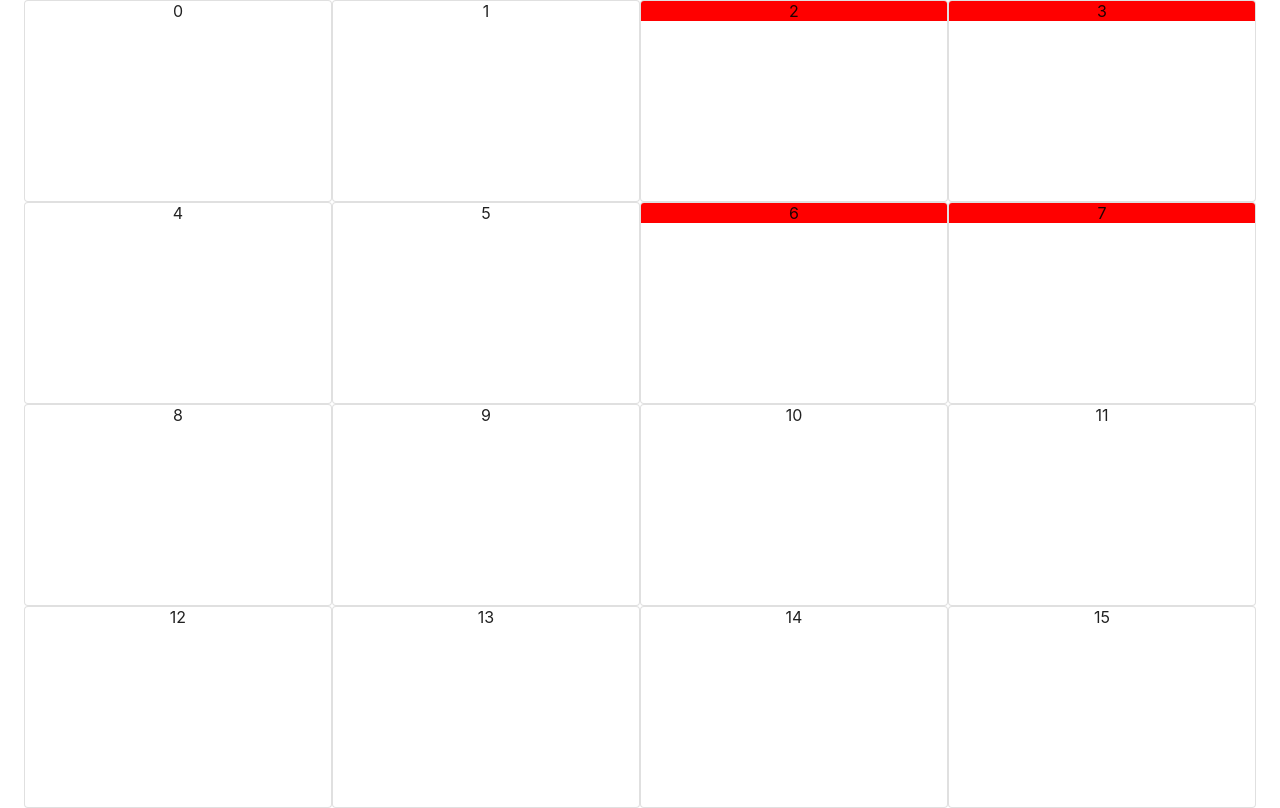
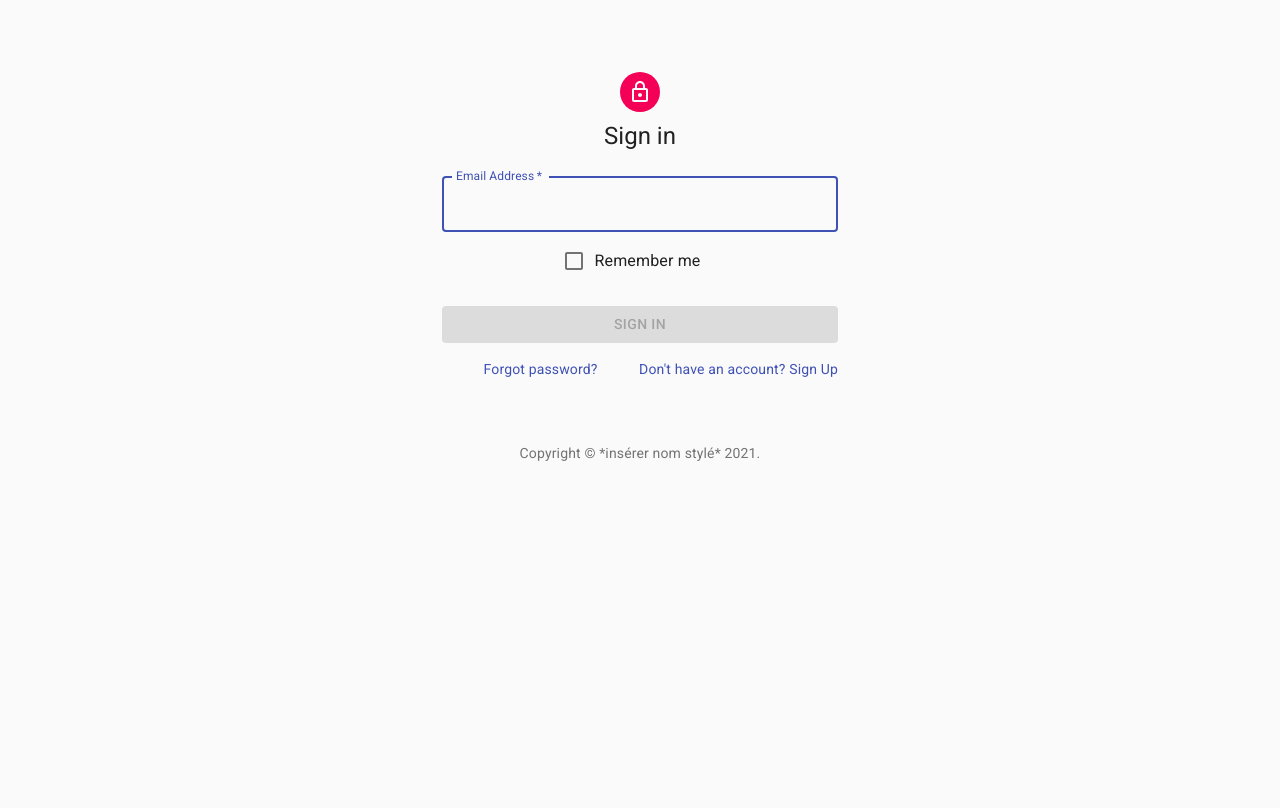
Before and after one commit to pchebel/hackathon3000, a React (Create React App) app in the folder frontend/hackathon3000/: page / in a window 1280 px wide. Built offline with nearby package versions, Linux system fonts and the light colour scheme.

Commit message:
id page
Pris sur les template de Material UI

```diff
--- a/frontend/hackathon3000/package.json
+++ b/frontend/hackathon3000/package.json
@@ -4,6 +4,7 @@
   "private": true,
   "dependencies": {
     "@material-ui/core": "^4.11.2",
+    "@material-ui/icons": "^4.11.2",
     "@testing-library/jest-dom": "^5.11.8",
     "@testing-library/react": "^11.2.2",
     "@testing-library/user-event": "^12.6.0",
@@ -20,7 +21,9 @@
     "prop-types": "^15.7.2",
     "react": "^17.0.1",
     "react-dom": "^17.0.1",
+    "react-redux": "^7.2.2",
     "react-scripts": "4.0.1",
+    "redux": "^4.0.5",
     "web-vitals": "^0.2.4"
   },
   "scripts": {
--- a/frontend/hackathon3000/src/App.jsx
+++ b/frontend/hackathon3000/src/App.jsx
@@ -1,14 +1,33 @@
-import React from 'react';
+import React, { useState } from 'react';
 import './App.css';
 import HomePage from './Components/HomePage/HomePage';
+import SignIn from './Components/SignIn/SignIn';
 import Board from './Components/Test/Board';
+import { useSelector } from "react-redux";
+import { useDispatch } from "react-redux";
 
 function App() {
+
+  const [user,setUser] = useState("");
+
+  const reduxState = useSelector(state => state);
+  // const dispatch = useDispatch();
+
+  const checkUser = () => {
+    const tempUser = sessionStorage("id")
+    setUser(tempUser)
+    console.log(user)
+  }
+
   return (
-    <div className="App">
-      <Board />
-    </div>
+
+        <div className="App">
+          { reduxState.hackReducers.user === "" && <SignIn /> }
+          { reduxState.hackReducers.user !== "" && <Board />}
+        </div>
   );
+
+
 }
 
 export default App;
--- /dev/null
+++ b/frontend/hackathon3000/src/Components/Redux/Actions.jsx
@@ -0,0 +1,10 @@
+import { VERSION } from "lodash"
+
+/**
+ * Actions definition
+ */
+const USER_IDENTIFIED = "USER_IDENTIFIED"
+
+const userHasIdentified = user => {return {type:USER_IDENTIFIED, user:user}}
+
+export {USER_IDENTIFIED,userHasIdentified}
--- /dev/null
+++ b/frontend/hackathon3000/src/Components/Redux/Reducers.jsx
@@ -0,0 +1,29 @@
+import {combineReducers} from 'redux';
+import {USER_IDENTIFIED} from './Actions'
+
+//Reducers definition
+
+
+const initialState = {
+    user:"",
+};
+
+const addUserToSessionStorage = user => sessionStorage.setItem("id",user);
+
+const HackReducers = (state = initialState, action) => {
+    switch (action.type) {
+
+        case USER_IDENTIFIED:
+            addUserToSessionStorage(action.user)
+            return {...state, user:action.user}
+
+        default:
+            return state
+    }
+}
+
+const Reducers = combineReducers({
+    hackReducers: HackReducers,
+  });
+
+export default Reducers
--- /dev/null
+++ b/frontend/hackathon3000/src/Components/Redux/Store.jsx
@@ -0,0 +1,10 @@
+import {createStore} from 'redux';
+import Reducers from './Reducers'
+
+/**
+ * Store creation
+ */
+
+ const Store = createStore(Reducers,window.__REDUX_DEVTOOLS_EXTENSION__ && window.__REDUX_DEVTOOLS_EXTENSION__());
+
+export default Store
--- /dev/null
+++ b/frontend/hackathon3000/src/Components/SignIn/SignIn.jsx
@@ -0,0 +1,133 @@
+import React from 'react';
+import Avatar from '@material-ui/core/Avatar';
+import Button from '@material-ui/core/Button';
+import CssBaseline from '@material-ui/core/CssBaseline';
+import TextField from '@material-ui/core/TextField';
+import FormControlLabel from '@material-ui/core/FormControlLabel';
+import Checkbox from '@material-ui/core/Checkbox';
+import Link from '@material-ui/core/Link';
+import Grid from '@material-ui/core/Grid';
+import Box from '@material-ui/core/Box';
+import LockOutlinedIcon from '@material-ui/icons/LockOutlined';
+import Typography from '@material-ui/core/Typography';
+import { makeStyles } from '@material-ui/core/styles';
+import Container from '@material-ui/core/Container';
+import {useState} from 'react';
+import { useSelector, useDispatch } from "react-redux";
+import { userHasIdentified } from "../Redux/Actions"
+
+function Copyright() {
+  return (
+    <Typography variant="body2" color="textSecondary" align="center">
+      {'Copyright © '}
+      <Link color="inherit" href="/">
+        *insérer nom stylé*
+      </Link>{' '}
+      {new Date().getFullYear()}
+      {'.'}
+    </Typography>
+  );
+}
+
+const useStyles = makeStyles((theme) => ({
+  paper: {
+    marginTop: theme.spacing(8),
+    display: 'flex',
+    flexDirection: 'column',
+    alignItems: 'center',
+  },
+  avatar: {
+    margin: theme.spacing(1),
+    backgroundColor: theme.palette.secondary.main,
+  },
+  form: {
+    width: '100%', // Fix IE 11 issue.
+    marginTop: theme.spacing(1),
+  },
+  submit: {
+    margin: theme.spacing(3, 0, 2),
+  },
+}));
+
+export default function SignIn(props) {
+  const classes = useStyles();
+
+  const [mail,setMail] = useState("")
+  // const reduxState = useSelector(state => state);
+  const reduxDispatch = useDispatch();
+
+
+  const onClickHandler = () => {
+    reduxDispatch( userHasIdentified(mail))
+    sessionStorage.setItem("id",mail)
+  }
+
+  return (
+    <Container component="main" maxWidth="xs">
+      <CssBaseline />
+      <div className={classes.paper}>
+        <Avatar className={classes.avatar}>
+          <LockOutlinedIcon />
+        </Avatar>
+        <Typography component="h1" variant="h5">
+          Sign in
+        </Typography>
+        <form className={classes.form} noValidate>
+          <TextField
+            variant="outlined"
+            margin="normal"
+            required
+            fullWidth
+            id="email"
+            label="Email Address"
+            name="email"
+            autoComplete="email"
+            autoFocus
+            onChange = {event => setMail(event.target.value) }
+          />
+          {/* <TextField
+            variant="outlined"
+            margin="normal"
+            required
+            fullWidth
+            name="password"
+            label="Password"
+            type="password"
+            id="password"
+            autoComplete="current-password"
+          /> */}
+          <FormControlLabel
+            control={<Checkbox value="remember" color="primary" />}
+            label="Remember me"
+          />
+          <Button
+            type="button"
+            fullWidth
+            variant="contained"
+            color="primary"
+            className={classes.submit}
+            disabled= {mail == ""}
+            onClick = {onClickHandler}
+          >
+            Sign In
+          </Button>
+          <Grid container>
+            <Grid item xs>
+              <Link href="#" variant="body2">
+                Forgot password?
+              </Link>
+            </Grid>
+            <Grid item>
+              <Link href="#" variant="body2">
+                {"Don't have an account? Sign Up"}
+              </Link>
+            </Grid>
+          </Grid>
+        </form>
+      </div>
+      <Box mt={8}>
+        <Copyright />
+      </Box>
+    </Container>
+  );
+}
--- a/frontend/hackathon3000/src/index.js
+++ b/frontend/hackathon3000/src/index.js
@@ -5,10 +5,14 @@
 import ReactDOM from 'react-dom';
 import './index.css';
 import App from './App';
+import {Provider} from "react-redux";
+import store from './Components/Redux/Store'
 
 ReactDOM.render(
   <React.StrictMode>
-    <App />
+    <Provider store={store}>
+        <App />
+    </Provider>
   </React.StrictMode>,
 
   document.getElementById('root')
```
Also changed, not shown: 1 other file (tests, documents, lock files or other folders).
